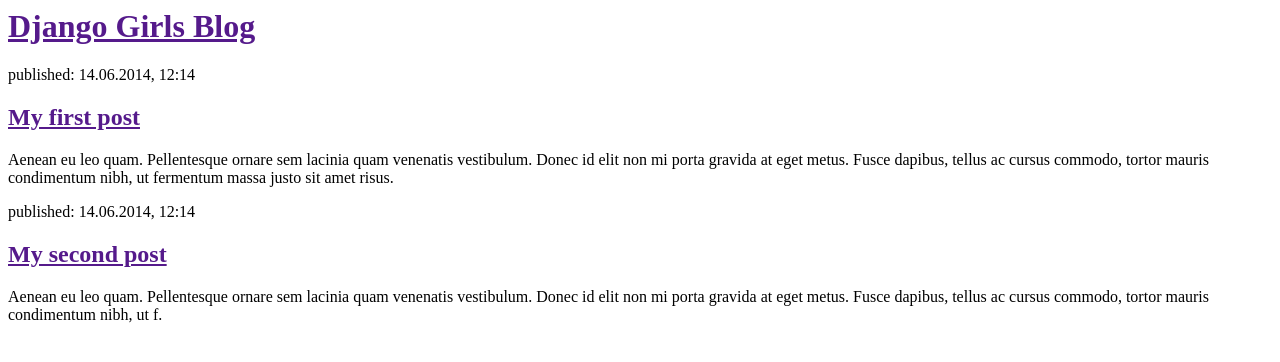
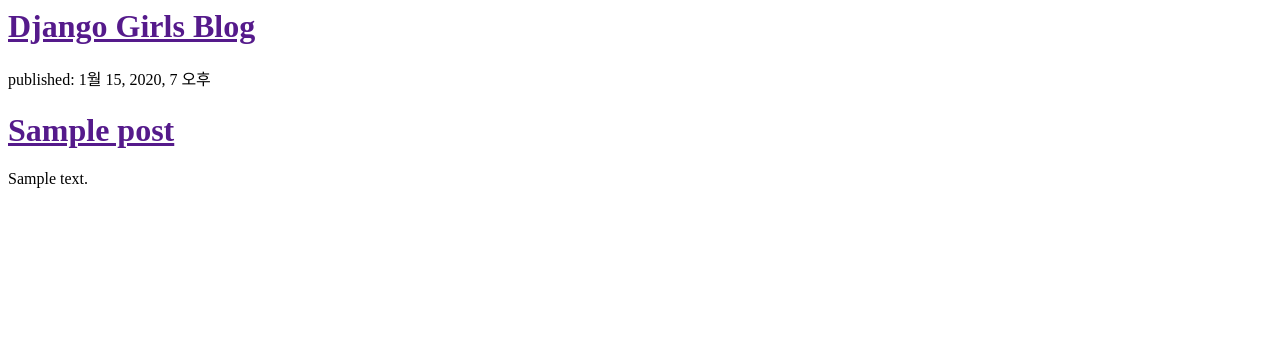
Before and after one commit to chryred/my-first-blog, a Django app: template blog/templates/blog/post_list.html in a window 1280 px wide. Shown: the top 362 px of the page. Run offline with Django 3.2, Linux system fonts and the light colour scheme; the template is opened without the code that fills it: values that come from a table or form of the project are taken from there, others are empty; tables that the repository leaves empty hold one stand-in row (values such as "Sample post").

Commit message:
Modified

```diff
--- a/blog/models.py
+++ b/blog/models.py
@@ -8,7 +8,7 @@
 	created_date = models.DateTimeField(default=timezone.now)
 	publicshed_date = models.DateTimeField(blank=True, null=True)
 
-	def public(self):
+	def publish(self):
 		self.publicshed_date = timezone.now()
 		self.save()
 
--- a/blog/templates/blog/post_list.html
+++ b/blog/templates/blog/post_list.html
@@ -7,16 +7,12 @@
             <h1><a href="">Django Girls Blog</a></h1>
         </div>
 
+		{% for post in posts %}
         <div>
-            <p>published: 14.06.2014, 12:14</p>
-            <h2><a href="">My first post</a></h2>
-            <p>Aenean eu leo quam. Pellentesque ornare sem lacinia quam venenatis vestibulum. Donec id elit non mi porta gravida at eget metus. Fusce dapibus, tellus ac cursus commodo, tortor mauris condimentum nibh, ut fermentum massa justo sit amet risus.</p>
-        </div>
-
-        <div>
-            <p>published: 14.06.2014, 12:14</p>
-            <h2><a href="">My second post</a></h2>
-            <p>Aenean eu leo quam. Pellentesque ornare sem lacinia quam venenatis vestibulum. Donec id elit non mi porta gravida at eget metus. Fusce dapibus, tellus ac cursus commodo, tortor mauris condimentum nibh, ut f.</p>
-        </div>
+	        <p>published: {{ post.publicshed_date }}</p>
+	        <h1><a href="">{{ post.title }}</a></h1>
+	        <p>{{ post.text|linebreaksbr }}</p>
+    	</div>
+        {% endfor %}
     </body>
 </html>
--- a/blog/views.py
+++ b/blog/views.py
@@ -1,5 +1,8 @@
 from django.shortcuts import render
+from django.utils import timezone
+from .models import Post
 
 # Create your views here.
 def post_list(request):
-	return render(request, 'blog/post_list.html', {})
+	posts = Post.objects.filter(publicshed_date__lte=timezone.now()).order_by('publicshed_date')
+	return render(request, 'blog/post_list.html', {'posts':posts})
```
